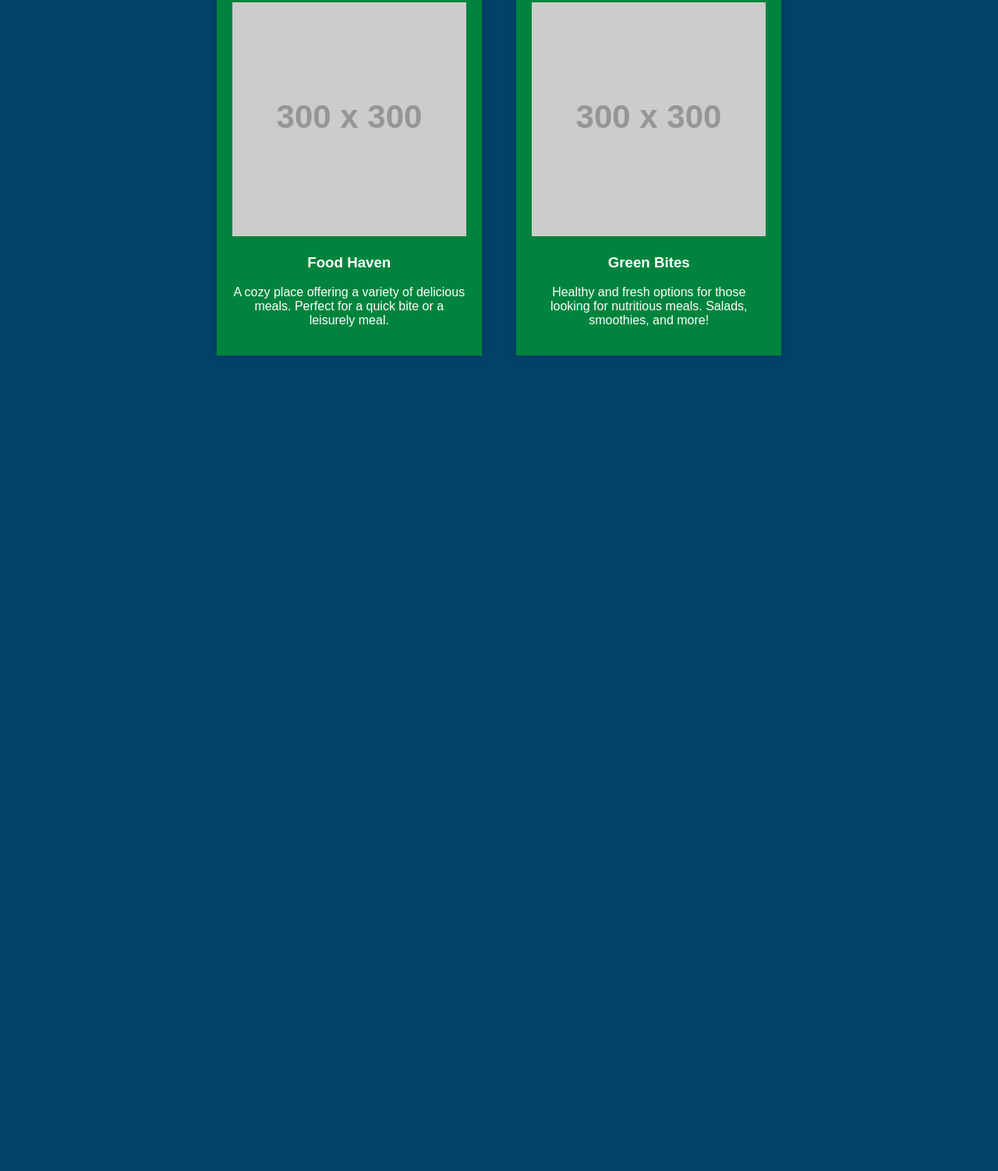
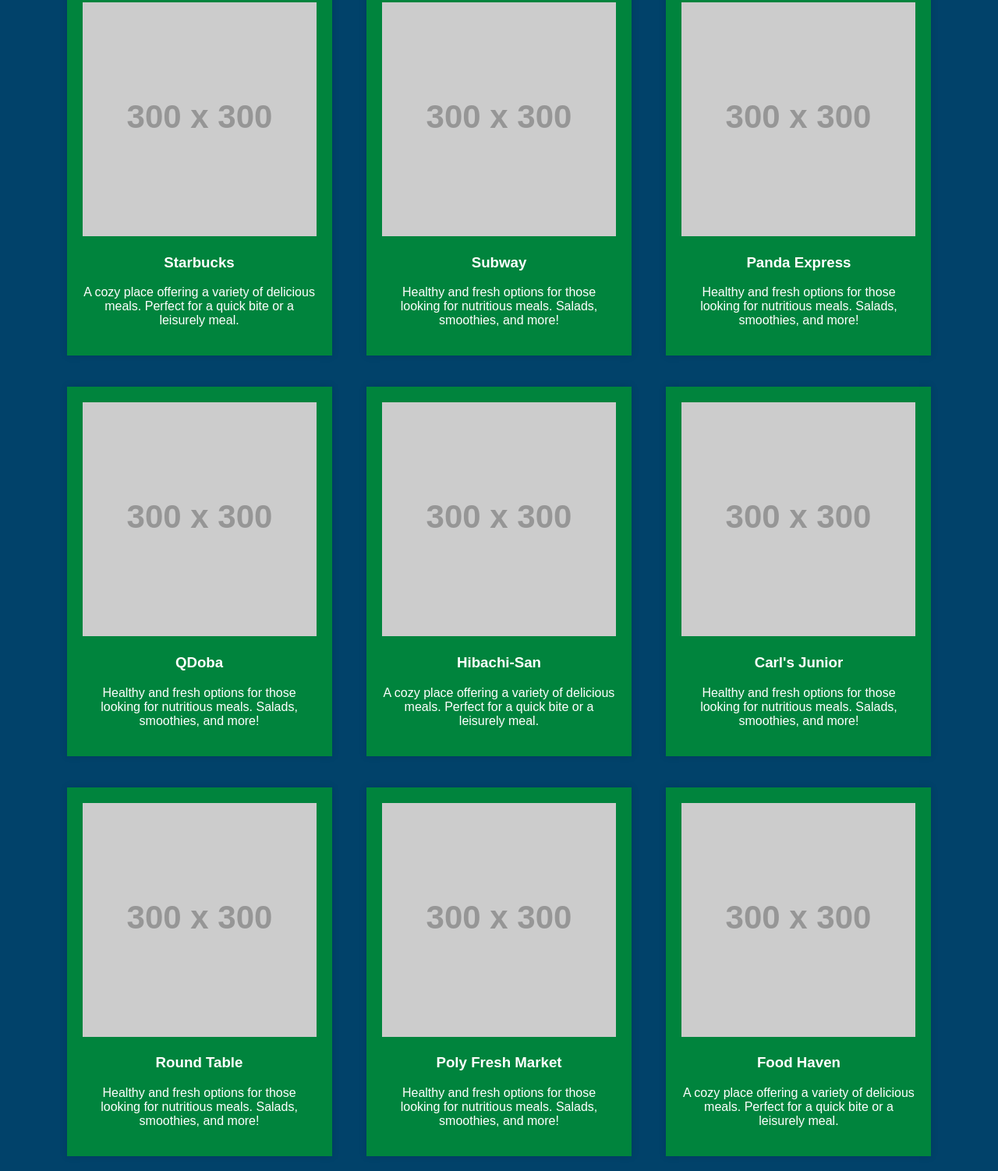
Before and after one commit to BroncoHacks-2024-Web-Dev-Bit-Busters/Backend, a website: page index.html in a window 1280 px wide. Shown: the part 1618-3120 px from the top of the page at 78% size. Before the commit the page ends 2194 px from the top, so only its background shows below. Drawn offline with Linux system fonts and the light colour scheme; placeholder pictures from the web are drawn by us.

Commit message:
Added listings

```diff
--- a/index.html
+++ b/index.html
@@ -61,17 +61,74 @@
 
         <div class="place-box">
             <img src="https://via.placeholder.com/300" alt="Restaurant 1">
+            <h3>Starbucks</h3>
+            <p>A cozy place offering a variety of delicious meals. Perfect for a quick bite or a leisurely meal.</p>
+        </div>
+
+        <div class="place-box">
+            <img src="https://via.placeholder.com/300" alt="Restaurant 2">
+            <h3>Subway</h3>
+            <p>Healthy and fresh options for those looking for nutritious meals. Salads, smoothies, and more!</p>
+        </div>
+
+        <div class="place-box">
+            <img src="https://via.placeholder.com/300" alt="Restaurant 3">
+            <h3>Panda Express</h3>
+            <p>Healthy and fresh options for those looking for nutritious meals. Salads, smoothies, and more!</p>
+        </div>
+
+        <div class="place-box">
+            <img src="https://via.placeholder.com/300" alt="Restaurant 4">
+            <h3>QDoba</h3>
+            <p>Healthy and fresh options for those looking for nutritious meals. Salads, smoothies, and more!</p>
+        </div>
+
+        <div class="place-box">
+            <img src="https://via.placeholder.com/300" alt="Restaurant 5">
+            <h3>Hibachi-San</h3>
+            <p>A cozy place offering a variety of delicious meals. Perfect for a quick bite or a leisurely meal.</p>
+        </div>
+
+        <div class="place-box">
+            <img src="https://via.placeholder.com/300" alt="Restaurant 6">
+            <h3>Carl's Junior</h3>
+            <p>Healthy and fresh options for those looking for nutritious meals. Salads, smoothies, and more!</p>
+        </div>
+
+        <div class="place-box">
+            <img src="https://via.placeholder.com/300" alt="Restaurant 7">
+            <h3>Round Table</h3>
+            <p>Healthy and fresh options for those looking for nutritious meals. Salads, smoothies, and more!</p>
+        </div>
+
+        <div class="place-box">
+            <img src="https://via.placeholder.com/300" alt="Restaurant 8">
+            <h3>Poly Fresh Market</h3>
+            <p>Healthy and fresh options for those looking for nutritious meals. Salads, smoothies, and more!</p>
+        </div>
+        <div class="place-box">
+            <img src="https://via.placeholder.com/300" alt="Restaurant 9">
             <h3>Food Haven</h3>
             <p>A cozy place offering a variety of delicious meals. Perfect for a quick bite or a leisurely meal.</p>
         </div>
 
         <div class="place-box">
-            <img src="https://via.placeholder.com/300" alt="Restaurant 2">
-            <h3>Green Bites</h3>
+            <img src="https://via.placeholder.com/300" alt="Restaurant 10">
+            <h3>Vista Market</h3>
             <p>Healthy and fresh options for those looking for nutritious meals. Salads, smoothies, and more!</p>
         </div>
 
-        <!-- Add more place boxes as needed -->
+        <div class="place-box">
+            <img src="https://via.placeholder.com/300" alt="Restaurant 11">
+            <h3>Saddles</h3>
+            <p>Healthy and fresh options for those looking for nutritious meals. Salads, smoothies, and more!</p>
+        </div>
+
+        <div class="place-box">
+            <img src="https://via.placeholder.com/300" alt="Restaurant 12">
+            <h3>Main Cafeteria</h3>
+            <p>Healthy and fresh options for those looking for nutritious meals. Salads, smoothies, and more!</p>
+        </div>
     </section>
 
     <footer>
```
